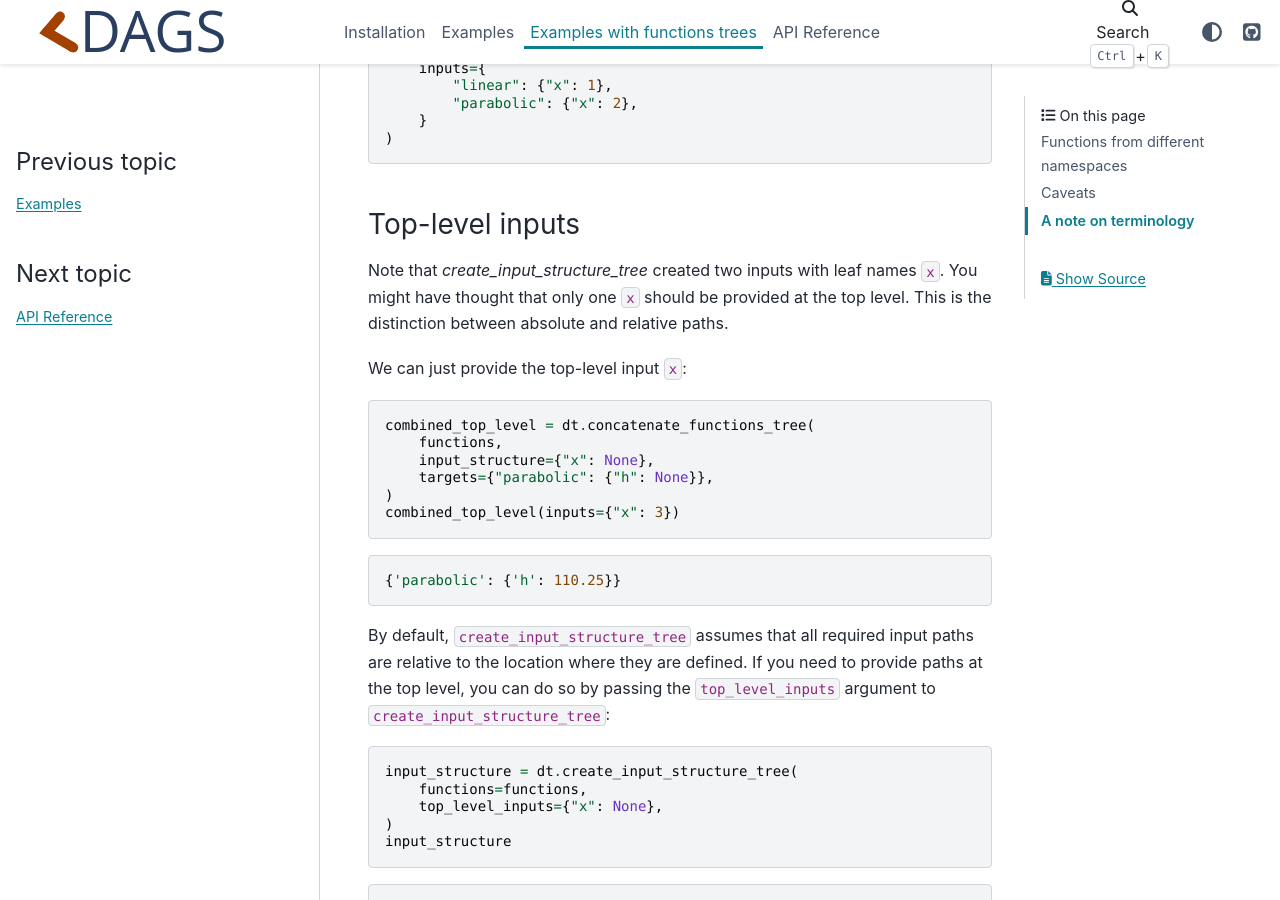
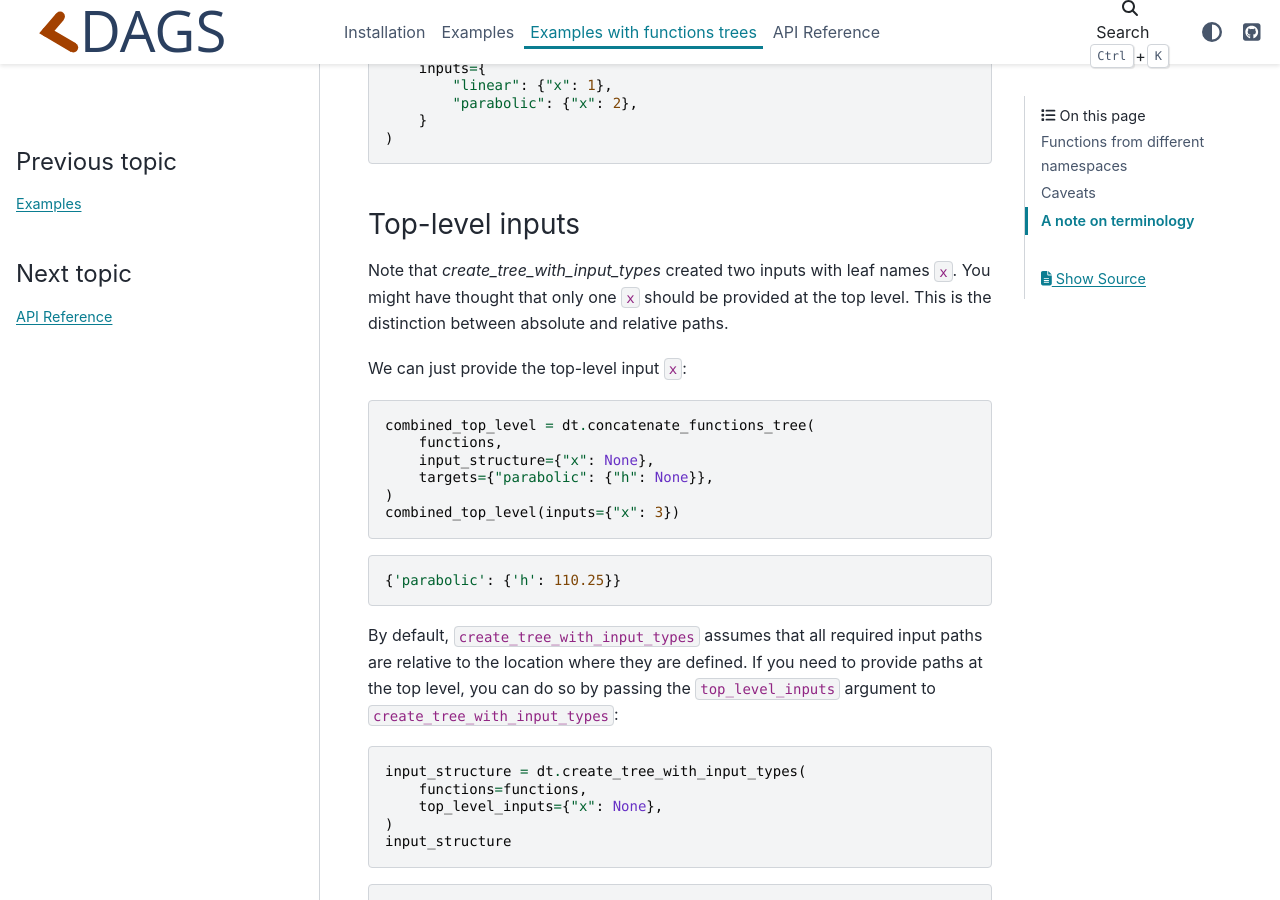
Before and after one commit to OpenSourceEconomics/dags, a Sphinx documentation site: the page built from docs/source/tree_examples.rst, in a window 1280 px wide and 900 px high, scrolled down 1918 px. Built offline with Sphinx 7.4.7 and the PyData theme 0.15.4, drawn with Linux system fonts in a browser that asks for light colours; some of the changed text lies outside the part shown.

Commit message:
Fix example and make ty run through.

```diff
--- a/docs/source/example/linear.py
+++ b/docs/source/example/linear.py
@@ -1,2 +1,2 @@
-def f(x: float) -> float:
+def f(x: "float") -> "float":
     return 0.5 * x
--- a/docs/source/example/parabolic.py
+++ b/docs/source/example/parabolic.py
@@ -1,6 +1,6 @@
-def f(x: float) -> float:
+def f(x: "float") -> "float":
     return x**2
 
 
-def h(f: float, linear__f: float) -> float:
+def h(f: "float", linear__f: "float") -> "float":
     return (f + linear__f) ** 2
--- a/docs/source/examples.rst
+++ b/docs/source/examples.rst
@@ -172,7 +172,7 @@ The functions tree can be nested to an arbitrary depth.
 
 Next, we define the input structure, which maps the parameters of the functions to their
 namespace. The input structure can also be created via the
-`create_input_structure_tree` function.
+`create_tree_with_input_types` function.
 
 .. code-block:: python
 
--- a/docs/source/tree_examples.rst
+++ b/docs/source/tree_examples.rst
@@ -63,13 +63,13 @@ The functions tree can be nested to an arbitrary depth.
 
 Next, we create the input structure, which maps the parameters of the functions to their
 namespace. The input structure can also be created via the
-`create_input_structure_tree` function.
+`create_tree_with_input_types` function.
 
 .. code-block:: python
 
     import dags.tree as dt
 
-    input_structure = dt.create_input_structure_tree(functions=functions)
+    input_structure = dt.create_tree_with_input_types(functions=functions)
     input_structure
 
 .. code-block:: python
@@ -101,7 +101,7 @@ Finally, we combine the functions using `concatenate_functions_tree`.
 Top-level inputs
 ________________
 
-Note that `create_input_structure_tree` created two inputs with leaf names ``x``. You
+Note that `create_tree_with_input_types` created two inputs with leaf names ``x``. You
 might have thought that only one ``x`` should be provided at the top level. This is the
 distinction between absolute and relative paths.
 
@@ -120,14 +120,14 @@ We can just provide the top-level input ``x``:
 
     {'parabolic': {'h': 110.25}}
 
-By default, ``create_input_structure_tree`` assumes that all required input paths are
+By default, ``create_tree_with_input_types`` assumes that all required input paths are
 relative to the location where they are defined. If you need to provide paths at the top
 level, you can do so by passing the ``top_level_inputs`` argument to
-``create_input_structure_tree``:
+``create_tree_with_input_types``:
 
 .. code-block:: python
 
-    input_structure = dt.create_input_structure_tree(
+    input_structure = dt.create_tree_with_input_types(
         functions=functions,
         top_level_inputs={"x": None},
     )
--- a/pyproject.toml
+++ b/pyproject.toml
@@ -227,3 +227,6 @@ ignore_missing_imports = true
 
 [tool.ty.rules]
 possibly-missing-attribute = "ignore"
+
+[tool.ty.src]
+exclude = ["docs/source/example/example.ipynb", "tests"]
```
Also changed, not shown: docs/source/example/example.ipynb, 2 other files.
